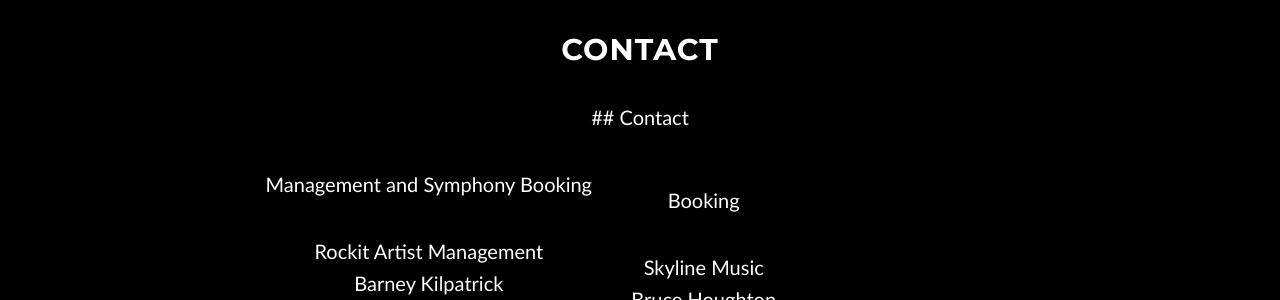
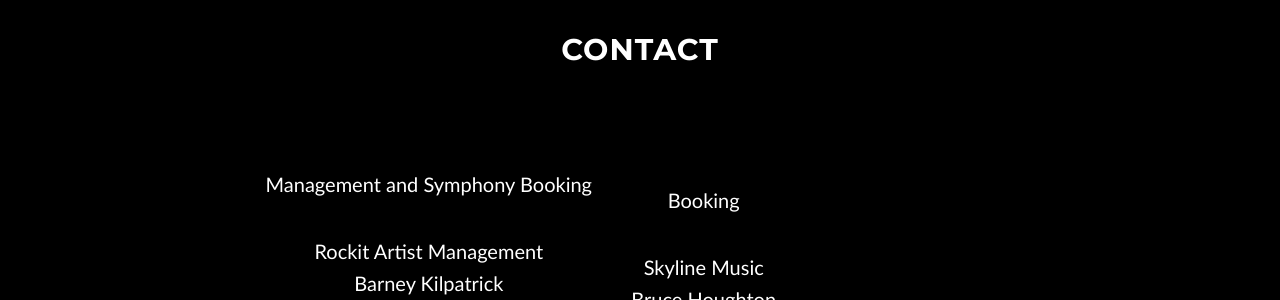
Before and after one commit to machineweb/machineweb.github.io, a Jekyll site: the page built from index.html, in a window 1280 px wide and 900 px high, scrolled down 4080 px. Shown: the part 155-455 px from the top of the window. Built offline with Jekyll 4.4.1, drawn with Linux system fonts in a browser that asks for light colours; comment, search, counter and statistics services are not loaded.

Commit message:
Updated contact

```diff
--- a/contact.html
+++ b/contact.html
@@ -7,7 +7,7 @@
 
 ## Contact
 
-<p>## Contact</p>
+<p>&nbsp;</p>
 
 <table>
 	<tbody>
```
